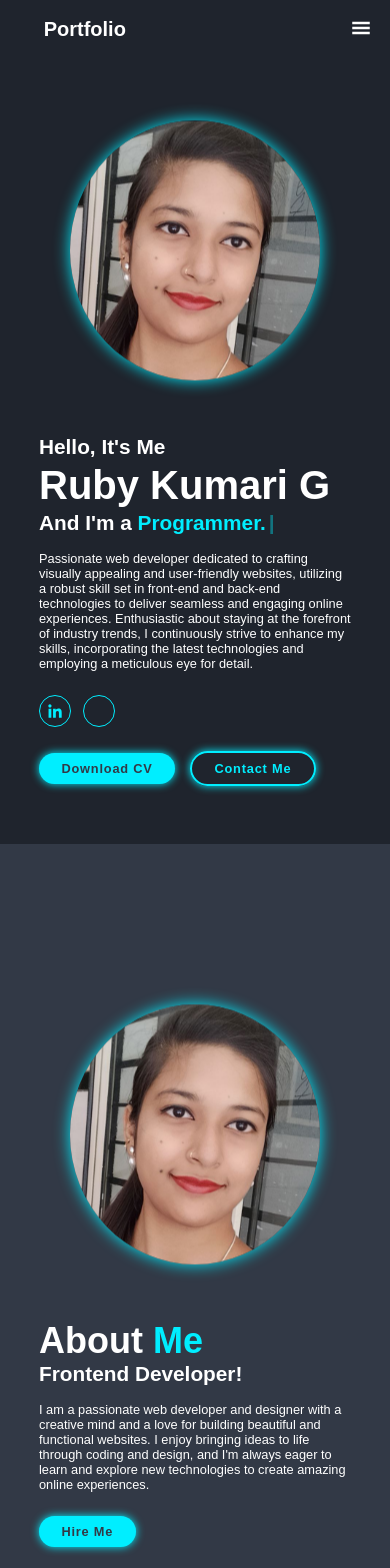
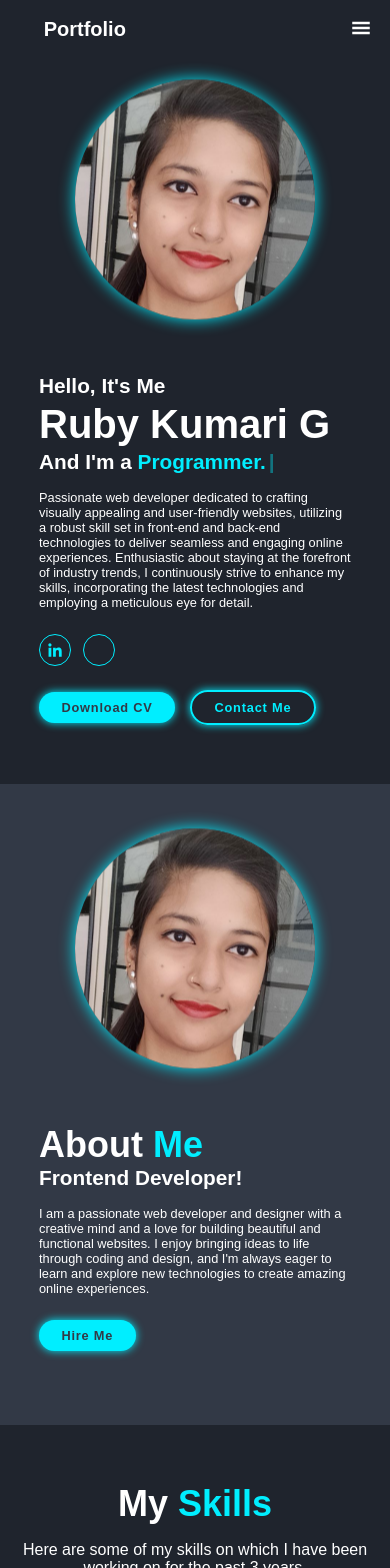
Before and after one commit to Rubykumari12/Portfolio, a React (Create React App) app: page / in a window 390 px wide. Shown: the top 1568 px of the page. Built offline with nearby package versions, Linux system fonts and the light colour scheme; some icons are missing.

Commit message:
changed dp css

```diff
--- a/src/Home.js
+++ b/src/Home.js
@@ -56,7 +56,13 @@ const Home = () => {
 
         <div className="home-img">
           <div className="image">
-            <img src="images/home2.jpg" alt="" width="400" height="390" />
+            <img
+              className="dp"
+              src="images/home2.jpg"
+              alt=""
+              width="400"
+              height="390"
+            />
           </div>
         </div>
       </section>
--- a/src/index.css
+++ b/src/index.css
@@ -29,9 +29,18 @@ body {
 }
 
 section {
-  min-height: 100vh;
   padding-left: 20px;
   height: fit-content;
+}
+
+section#home {
+  padding-top: 12%;
+  padding-bottom: 12%;
+}
+
+section#about {
+  padding-top: 15%;
+  padding-bottom: 15%;
 }
 
 .header {
@@ -579,6 +588,15 @@ span {
 }
 
 @media (max-width: 768px) {
+  section#home {
+    display: flex;
+    justify-content: center;
+    align-items: center;
+    gap: 5rem;
+    flex-direction: column;
+    margin-top: 12%;
+  }
+
   .header {
     flex-direction: column;
     align-items: flex-start;
@@ -616,10 +634,6 @@ span {
     margin-bottom: 15px;
   }
 
-  .home {
-    flex-direction: column;
-  }
-
   .home-content h3 {
     font-size: 2.6rem;
   }
@@ -628,22 +642,13 @@ span {
     font-size: 5rem;
   }
 
-  .home {
-    display: flex;
-    justify-content: center;
-    align-items: center;
-    gap: 5rem;
-    flex-direction: column;
-    padding-top: 100px;
-  }
-
   .home-img {
     order: 1;
   }
 
   .home-img .image {
-    width: 260px;
-    height: 260px;
+    width: 30rem;
+    height: 30rem;
   }
 
   .image img {
@@ -698,8 +703,8 @@ span {
 
   .image1 {
     position: relative;
-    width: 260px;
-    height: 260px;
+    width: 30rem;
+    height: 30rem;
     border-radius: 50%;
     z-index: 1;
     overflow: hidden;
```
Also changed, not shown: public/manifest.json.
